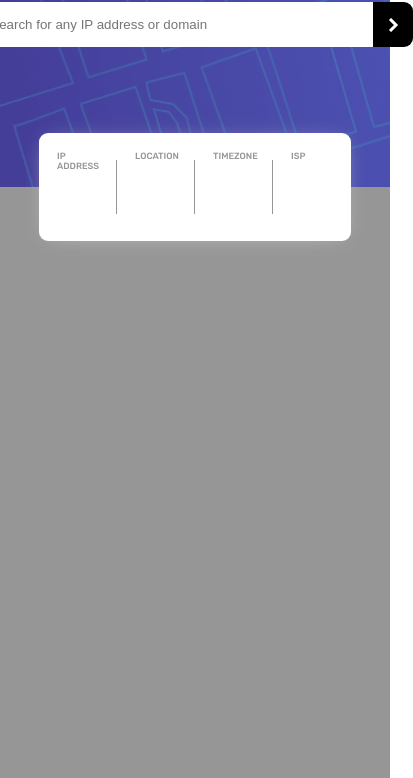
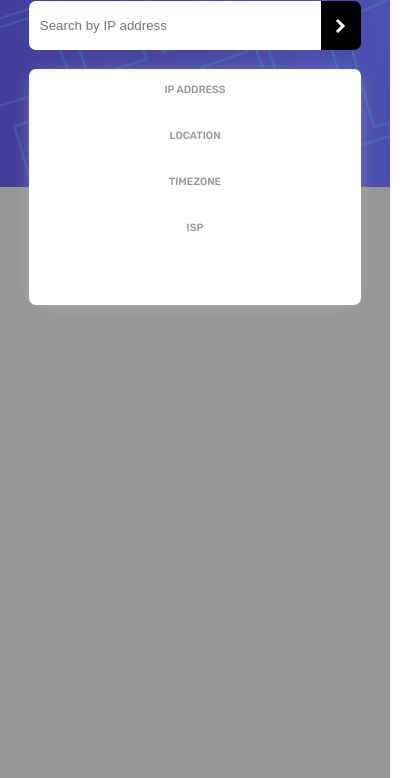
Before and after one commit to travdog95/fm-ip-address-tracker, a plain HTML site: page index.html in a window 390 px wide. Shown: the part 66-844 px from the top of the page, 413 px wide, since content can reach past the window. Drawn offline with nearby package versions, Linux system fonts and the light colour scheme.

Commit message:
Final commit

```diff
--- a/index.html
+++ b/index.html
@@ -33,13 +33,14 @@
         <input
           id="Search"
           class="search-input"
-          placeholder="Search for any IP address or domain"
+          placeholder="Search by IP address"
           data-search-input
         />
         <div class="icon-container">
           <img src="./images/icon-arrow.svg" class="icon-arrow" />
         </div>
       </div>
+      <div class="message" data-message></div>
     </div>
     <div class="main-container">
       <div class="details-container">
@@ -60,7 +61,6 @@
           <div class="detail" data-isp></div>
         </div>
       </div>
-
       <div class="map-container" data-map-container></div>
     </div>
   </body>
--- a/script.js
+++ b/script.js
@@ -10,6 +10,7 @@ const timezoneElement = document.querySelector("[data-timezone]");
 const ispElement = document.querySelector("[data-isp]");
 const searchButton = document.querySelector(".icon-container");
 const searchInput = document.querySelector("[data-search-input]");
+const messageElement = document.querySelector("[data-message]");
 
 //Event handlers
 searchButton.addEventListener("click", function (e) {
@@ -33,9 +34,12 @@ const validSearchInput = (searchValue) => {
 };
 
 const searchHandler = (searchValue) => {
+  messageElement.innerHTML = "Retrieving map info...";
+
   getIpGeolocation(searchValue)
     .then((locData) => {
-      console.log(locData);
+      // console.log(locData);
+      messageElement.innerHTML = "";
       mapContainer.innerHTML = `<div id="map" class="map"></div>`;
 
       //Map
@@ -63,6 +67,7 @@ const searchHandler = (searchValue) => {
     })
     .catch((error) => {
       console.log(error);
+      messageElement.innerHTML = error;
     });
 };
 
@@ -71,7 +76,8 @@ const getIpGeolocation = async (address) => {
   const response = await fetch(`${ipifyUrl}?apiKey=${ipifyApiKey}&ipAddress=${address}`);
 
   if (!response.ok) {
-    throw new Error("Could not fetch location!");
+    const errors = await response.json();
+    throw new Error(errors.messages);
   }
 
   const location = await response.json();
--- a/styles.css
+++ b/styles.css
@@ -36,7 +36,7 @@
   color: white;
   font-size: 1.5rem;
   font-weight: 500;
-  margin-top: 1rem;
+  margin-top: 1.5rem;
 }
 
 .search-container {
@@ -44,7 +44,8 @@
   flex-direction: row;
   justify-content: center;
   align-items: center;
-  margin-top: 1rem;
+  margin-top: 1.5rem;
+  width: 25rem;
 }
 
 .search-container:hover, .search-input:hover {
@@ -52,7 +53,7 @@
 }
 
 .search-input {
-  width: 22rem;
+  width: 88%;
   outline:none;
   border: none;
   padding-left: 0.75rem;
@@ -61,13 +62,13 @@
 }
 
 .search-input, .icon-container {
-  height:2.5rem;
+  height: 2.5rem;
 }
 
 .icon-container {
   display: grid;
   place-items: center;
-  width: 2.25rem;
+  width: 12%;
   background-color: black;
   border-bottom-right-radius: var(--border-radius);
   border-top-right-radius: var(--border-radius);
@@ -83,6 +84,7 @@
   height: 6rem;
   top: -3rem;
   box-shadow: 0 2px 20px -10px lightgrey;
+  z-index: 1000;
 }
 
 .detail-container {
@@ -104,13 +106,14 @@
 .detail-label {
   color: var(--dark-gray);
   text-transform: uppercase;
-  font-size: .5rem;
+  font-size: .75rem;
   font-weight: 500;
   padding-bottom: .35rem;
 }
 
 .detail {
   font-weight: 700;
+  font-size: 1.2rem;
 }
 
 .main-container {
@@ -124,10 +127,53 @@
   width: 100vw;
   background-color: var(--dark-gray);
   overflow: hidden;
-  z-index: -10;
 }
 
 .map {
   width: 100%;
   height: 100%;
 }
+
+.message {
+  margin-top: .5rem;
+  color: white;
+  font-style: italic;
+  font-size: .8rem;
+}
+
+@media (max-width: 700px) {
+  :root {
+    font-size: 14px;
+  }
+
+  .search-input, .icon-container {
+    height: 3.5rem;
+  }
+
+  .search-container, .details-container {
+    width: 85vw;
+  }
+
+  .details-container {
+    flex-direction: column;
+    height: 28vh;
+    top: -14vh;
+  }
+
+  .detail-container:not(:last-child)::after {
+    display: none;
+  }
+
+  .detail-container {
+    width: 100%;
+    text-align: center;
+  }
+
+}
+
+@media (max-width: 375px) {
+  :root {
+    font-size: 12px;
+  }
+
+}
```
